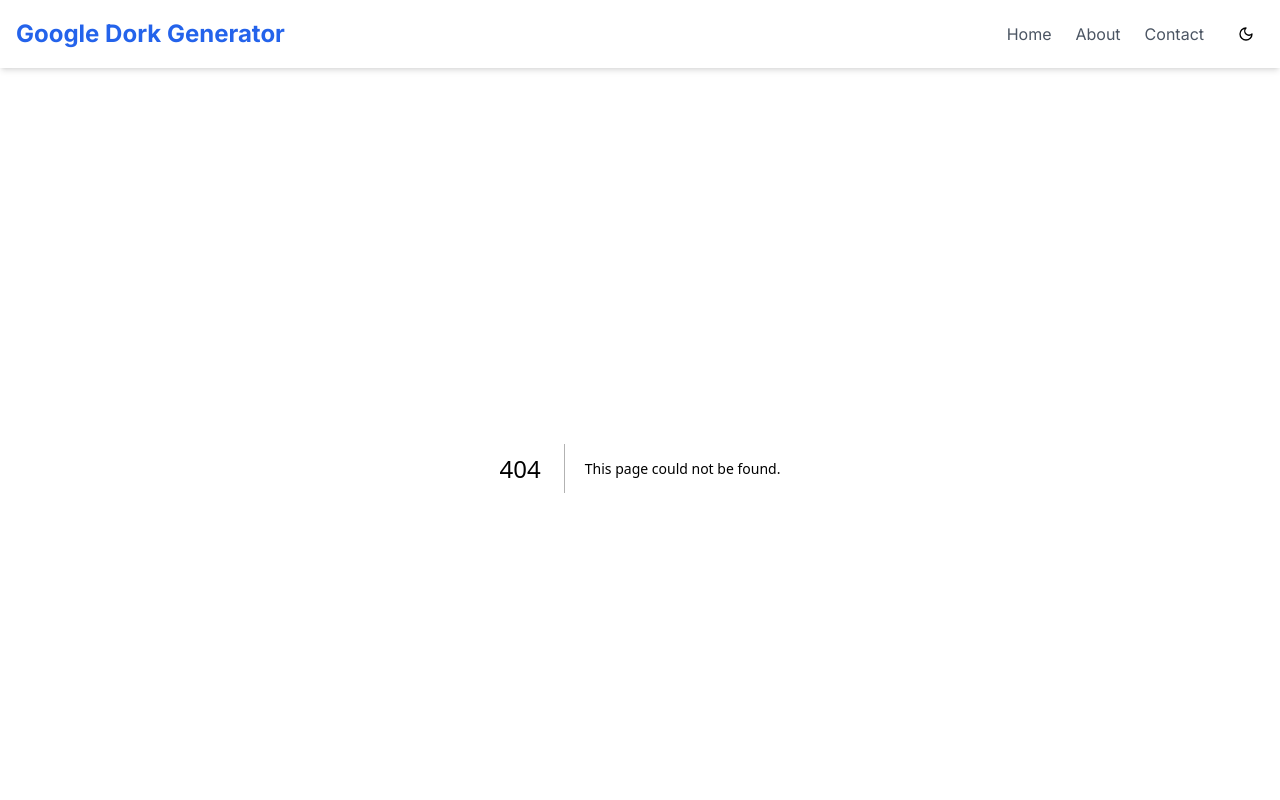
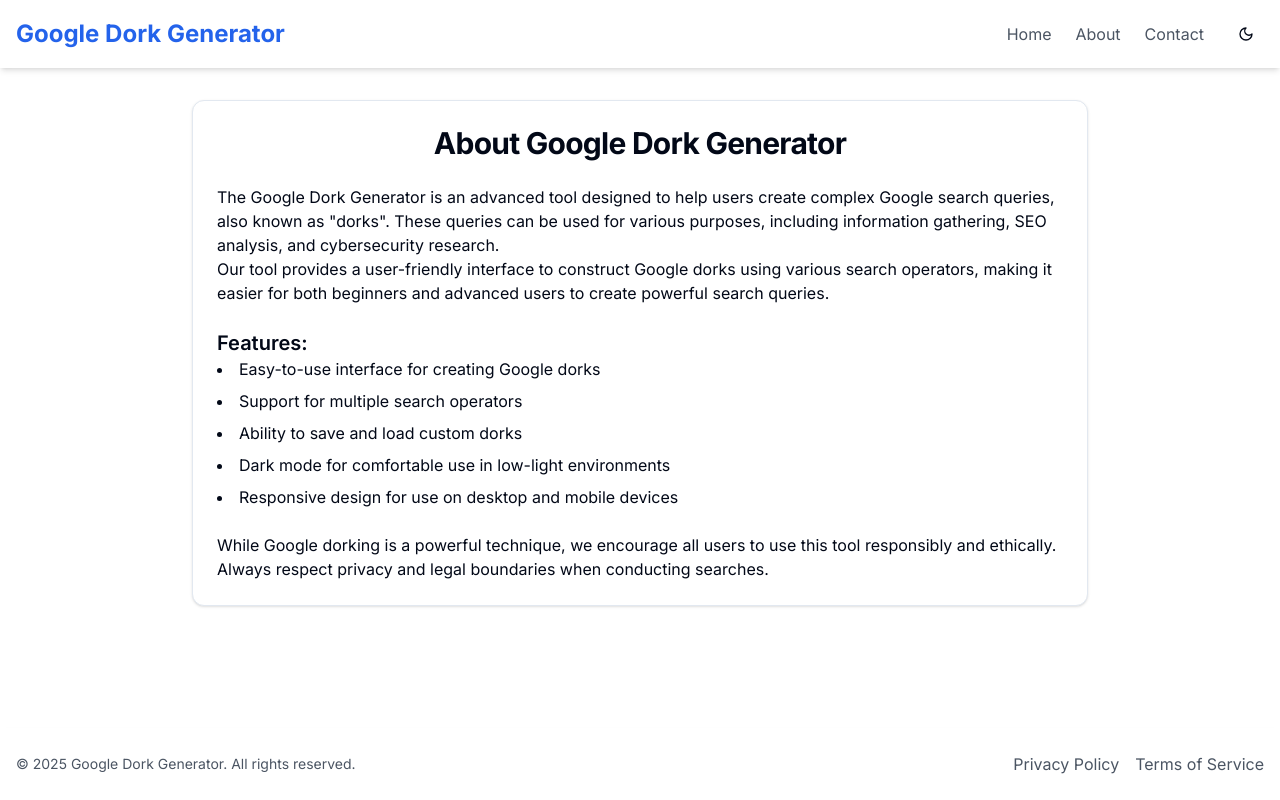
Before and after one commit to saikothasan/Google-Dork-Generator, a Next.js app: page /about in a window 1280 px wide. Before the commit this address had no page. Shown: the top 800 px of the page. Built offline with nearby package versions, Linux system fonts and the light colour scheme.

Commit message:
Create page.tsx

```diff
--- /dev/null
+++ b/app/about/page.tsx
@@ -0,0 +1,36 @@
+import { Card, CardContent, CardHeader, CardTitle } from "@/components/ui/card"
+
+export default function About() {
+  return (
+    <div className="container mx-auto px-4 py-8">
+      <Card className="max-w-4xl mx-auto">
+        <CardHeader>
+          <CardTitle className="text-3xl font-bold text-center">About Google Dork Generator</CardTitle>
+        </CardHeader>
+        <CardContent className="prose dark:prose-invert max-w-none">
+          <p>
+            The Google Dork Generator is an advanced tool designed to help users create complex Google search queries,
+            also known as "dorks". These queries can be used for various purposes, including information gathering, SEO
+            analysis, and cybersecurity research.
+          </p>
+          <p>
+            Our tool provides a user-friendly interface to construct Google dorks using various search operators, making
+            it easier for both beginners and advanced users to create powerful search queries.
+          </p>
+          <h3 className="text-xl font-semibold mt-6">Features:</h3>
+          <ul className="list-disc list-inside space-y-2">
+            <li>Easy-to-use interface for creating Google dorks</li>
+            <li>Support for multiple search operators</li>
+            <li>Ability to save and load custom dorks</li>
+            <li>Dark mode for comfortable use in low-light environments</li>
+            <li>Responsive design for use on desktop and mobile devices</li>
+          </ul>
+          <p className="mt-6">
+            While Google dorking is a powerful technique, we encourage all users to use this tool responsibly and
+            ethically. Always respect privacy and legal boundaries when conducting searches.
+          </p>
+        </CardContent>
+      </Card>
+    </div>
+  )
+}
```
